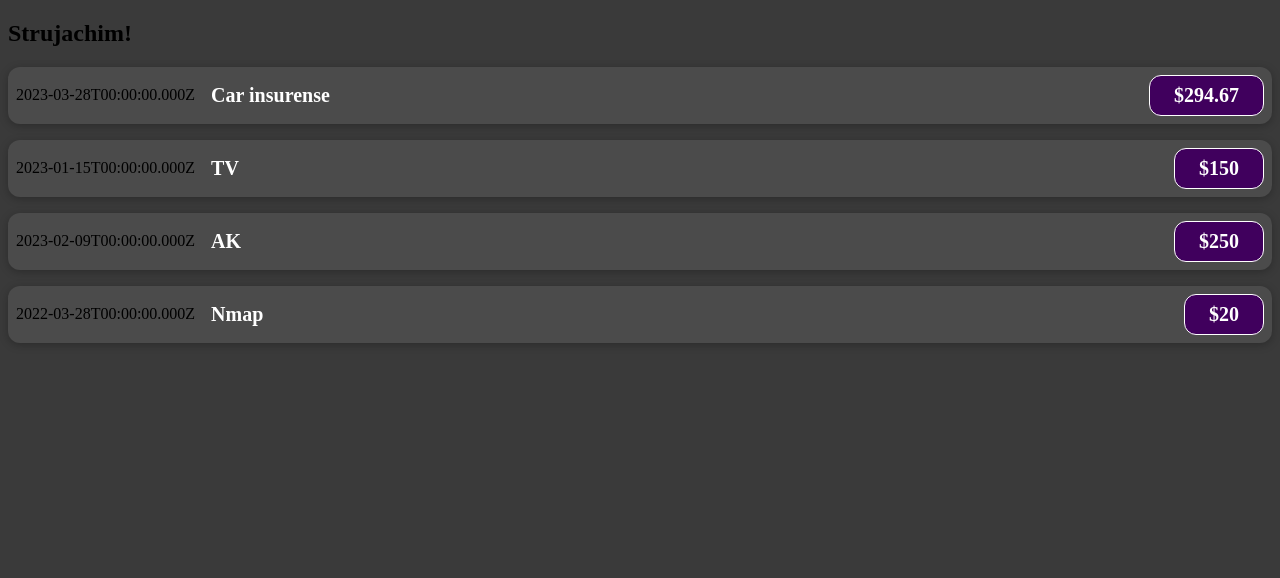
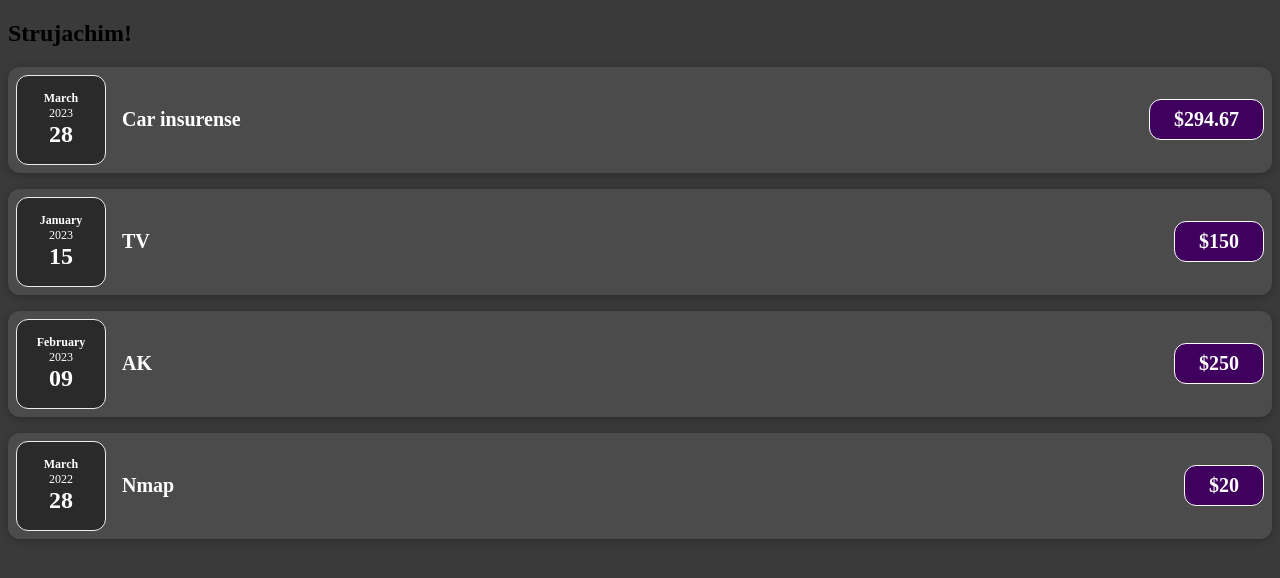
Before and after one commit to Rikishi1742/ITL-Practice, a React (Create React App) app: page / in a window 1280 px wide. Shown: the top 578 px of the page. Built offline with nearby package versions, Linux system fonts and the light colour scheme.

Commit message:
Add files via upload

```diff
--- a/src/App.js
+++ b/src/App.js
@@ -1,6 +1,6 @@
 import React, { useState } from "react";
+import Expenseitem from "./components/Expenseitem.js";
 
-import Expenseitem from "./components/Expenseitem.js";
 
 function App() {
 
@@ -14,10 +14,10 @@ function App() {
   return (
     <div className="App">
       <h2>Strujachim!</h2>
-      <Expenseitem title={expenses[0].title} ammount={expenses[0].amount} date={expenses[0].date}></Expenseitem>
-      <Expenseitem title={expenses[1].title} ammount={expenses[1].amount} date={expenses[1].date}></Expenseitem>
-      <Expenseitem title={expenses[2].title} ammount={expenses[2].amount} date={expenses[2].date}></Expenseitem>
-      <Expenseitem title={expenses[3].title} ammount={expenses[3].amount} date={expenses[3].date}></Expenseitem>
+      <Expenseitem title={expenses[0].title} ammount={expenses[0].amount} date={expenses[0].date} />
+      <Expenseitem title={expenses[1].title} ammount={expenses[1].amount} date={expenses[1].date} />
+      <Expenseitem title={expenses[2].title} ammount={expenses[2].amount} date={expenses[2].date} />
+      <Expenseitem title={expenses[3].title} ammount={expenses[3].amount} date={expenses[3].date} />
     </div>
   );
 }
--- /dev/null
+++ b/src/components/ExpanseDate.css
@@ -0,0 +1,26 @@
+.expense-date {
+    display: flex;
+    flex-direction: column;
+    width: 5.5rem;
+    height: 5.5rem;
+    border: 1px solid #ececec;
+    background-color: #2a2a2a;
+    color: white;
+    border-radius: 12px;
+    align-items: center;
+    justify-content: center;
+  }
+
+  .expense-date__month {
+    font-size: 0.75rem;
+    font-weight: bold;
+  }
+
+  .expense-date__year {
+    font-size: 0.75rem;
+  }
+
+  .expense-date__day {
+    font-size: 1.5rem;
+    font-weight: bold;
+  }
--- /dev/null
+++ b/src/components/ExpanseDate.js
@@ -0,0 +1,18 @@
+import './ExpanseDate.css';
+
+function ExpanseDate(props)
+{
+    const month = props.date.toLocaleString('en-US', {month: 'long'});
+    const day = props.date.toLocaleString('en-US', {day: '2-digit'});
+    const year = props.date.getFullYear();
+
+    return (
+    <div className='expense-date'>
+        <div className='expense-date__month'>{month}</div>
+        <div className='expense-date__year'>{year}</div>
+        <div className='expense-date__day'>{day}</div>
+    </div>
+    );
+}
+
+export default ExpanseDate;
--- a/src/components/Expenseitem.js
+++ b/src/components/Expenseitem.js
@@ -1,11 +1,11 @@
+import ExpanseDate from './ExpanseDate';
 import './Expenseitem.css';
 
-function Expenseitem(props)
-{
+function Expenseitem(props) {
 
     return (
     <div className='expense-item'>
-        <div>{props.date.toISOString()}</div>
+        <ExpanseDate date={props.date}/>
         <div className='expense-item__description'>
             <h2>{props.title}</h2>
             <div className='expense-item__price'>${props.ammount}</div>
```
